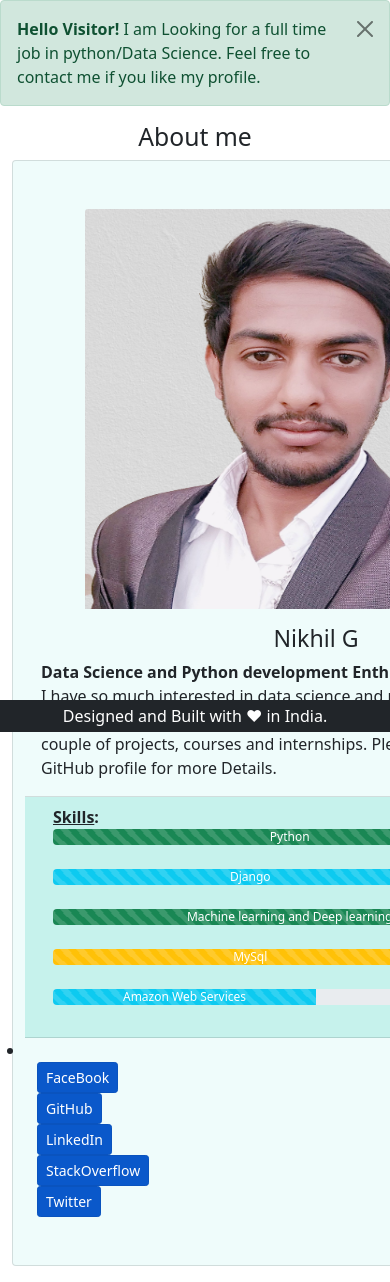
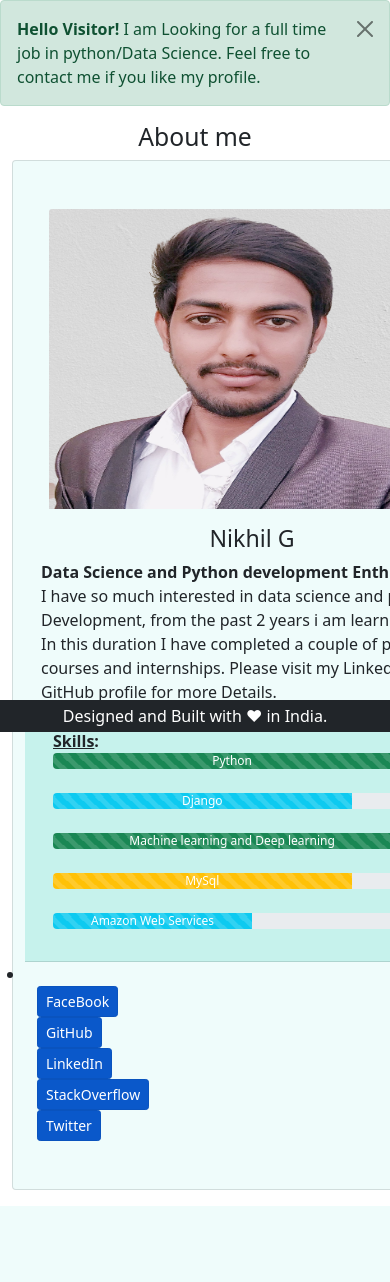
Before and after one commit to NikhilG50/dev-Portfolio, a Django app: page /about/ in a window 390 px wide; the page is wider, and only the part inside the window is pictured. Shown: the part 112-1394 px from the top of that part. After the commit the page ends 1318 px from the top of that part, so only its background shows below. Run offline with Django 3.2, Linux system fonts and the light colour scheme.

Commit message:
mobile load  bug solved

```diff
--- a/templates/about.html
+++ b/templates/about.html
@@ -9,11 +9,11 @@
     <div class="container my-3">
       <h2 class="text-center">About me</h2>
 
-      <div class="card align-center container-fluid " style="width: 38rem; background-color:#EFFCFB">
+      <div class="card align-center container-fluid " style="width: 30rem; background-color:#EFFCFB">
           <br/><br/>
-          <div class="container"><div class="container"><div class="container"><div class="container"><div class="container">
-            <img src="/static/img/profile.png" class="card-img-top" alt="..."  height="400">
-          </div></div></div></div></div>
+          <div class="container"><div class="container">
+            <img src="/static/img/profile.png" class="card-img-top" alt="..."  height="300">
+          </div></div>
 
             <div class="card-body" >
               <h3 class="text-center">Nikhil G</h3>
--- a/templates/base.html
+++ b/templates/base.html
@@ -13,7 +13,7 @@
   </head>
 
   <body>
-  <nav class="navbar navbar-expand-lg navbar-dark bg-dark">
+  <nav class="navbar navbar-expand-lg navbar-dark bg-dark ">
     <div class="container-fluid">
       <a class="navbar-brand" href="/">Nikhil G</a>
       <button class="navbar-toggler" type="button" data-bs-toggle="collapse" data-bs-target="#navbarSupportedContent" aria-controls="navbarSupportedContent" aria-expanded="false" aria-label="Toggle navigation">
```
